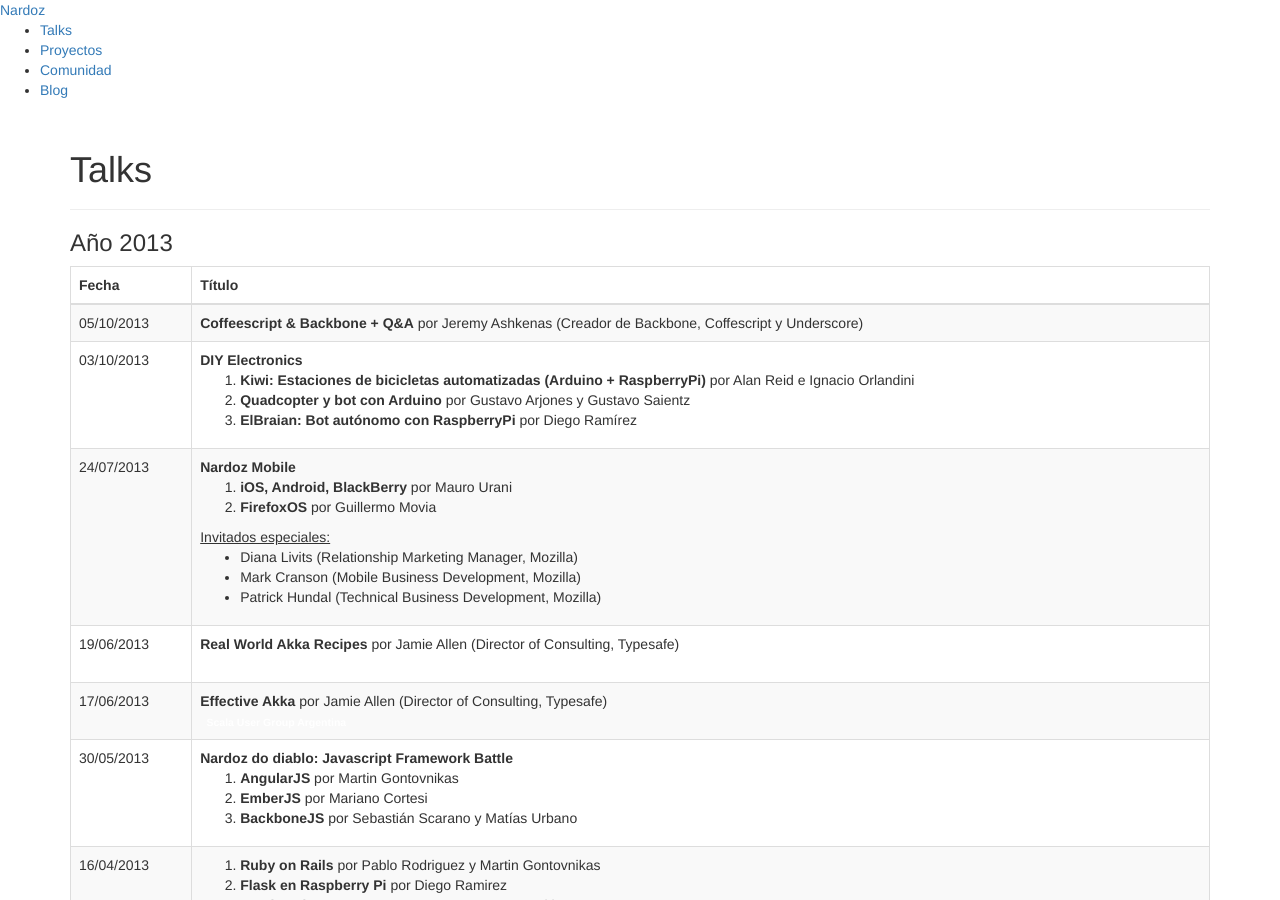
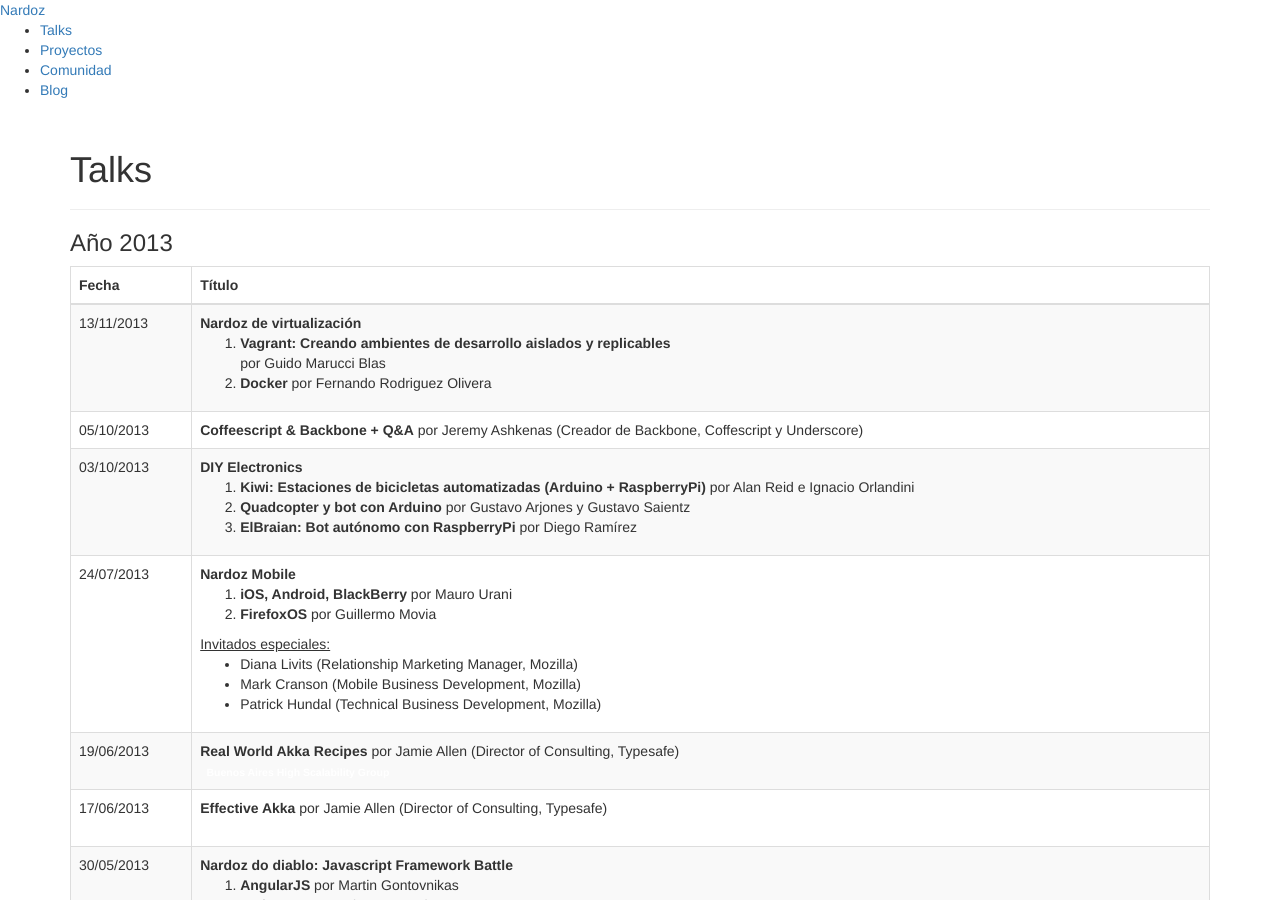
Before and after one commit to Nardoz/nardoz.github.com, a Jekyll site: the page built from talks.html, in a window 1280 px wide and 900 px high. Built offline with Jekyll 4.4.1, drawn with Linux system fonts in a browser that asks for light colours; nearby versions of some CDN libraries; library files that are not in the unit come from our copies.

Commit message:
Added a new talk

```diff
--- a/talks.html
+++ b/talks.html
@@ -19,6 +19,16 @@
       </tr>
     </thead>
     <tbody>
+      <tr>
+        <td>13/11/2013</td>
+        <td>
+          <strong>Nardoz de virtualización</strong>
+          <ol>
+            <li><strong>Vagrant: Creando ambientes de desarrollo aislados y replicables</strong> <br />por Guido Marucci Blas</li>
+            <li><strong>Docker</strong> por Fernando Rodriguez Olivera</li>
+          </ol>
+        </td>
+     </tr>
       <tr>
         <td>05/10/2013</td>
         <td>
```
Also changed, not shown: index.html (+11 -1 lines).
